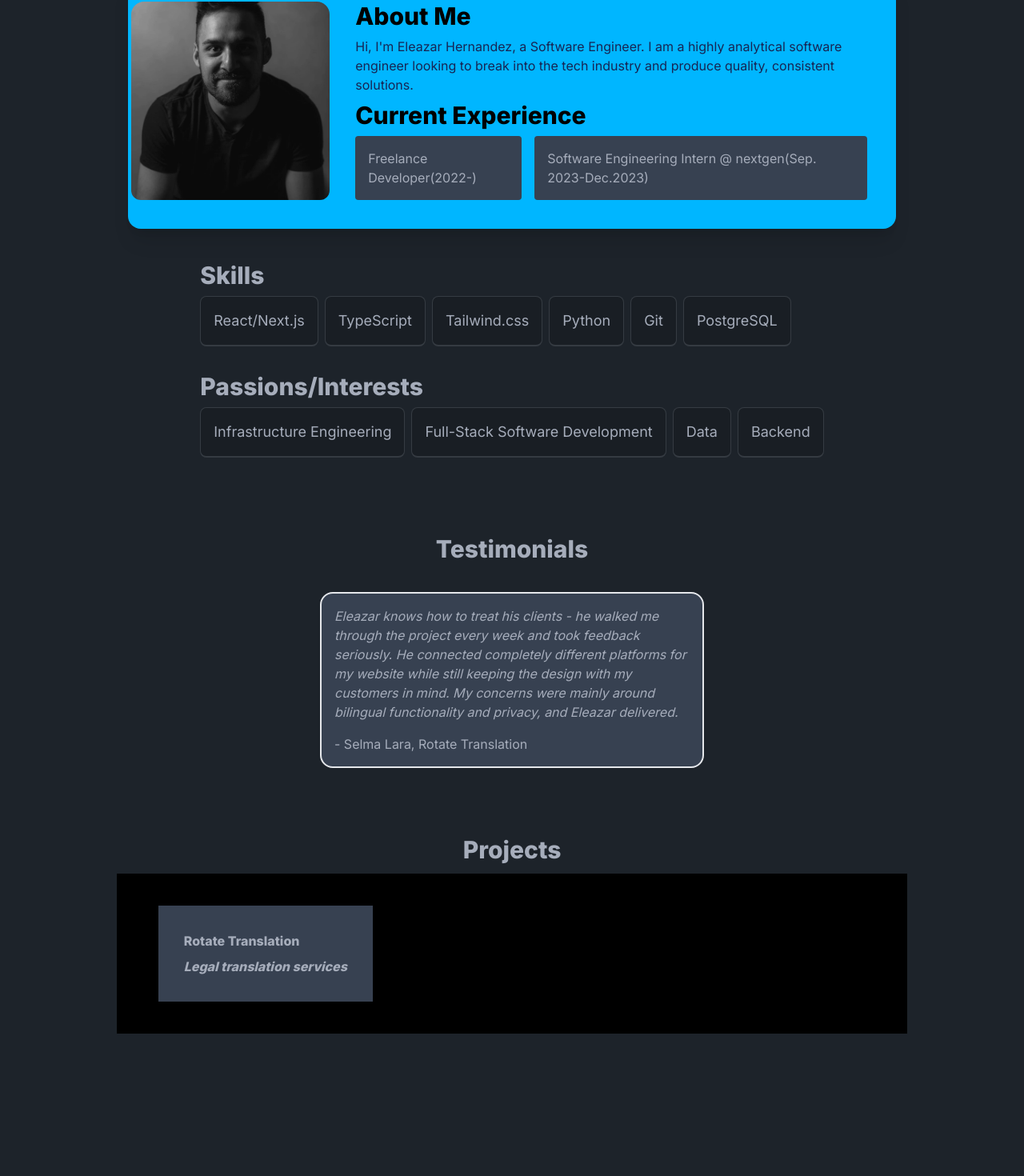
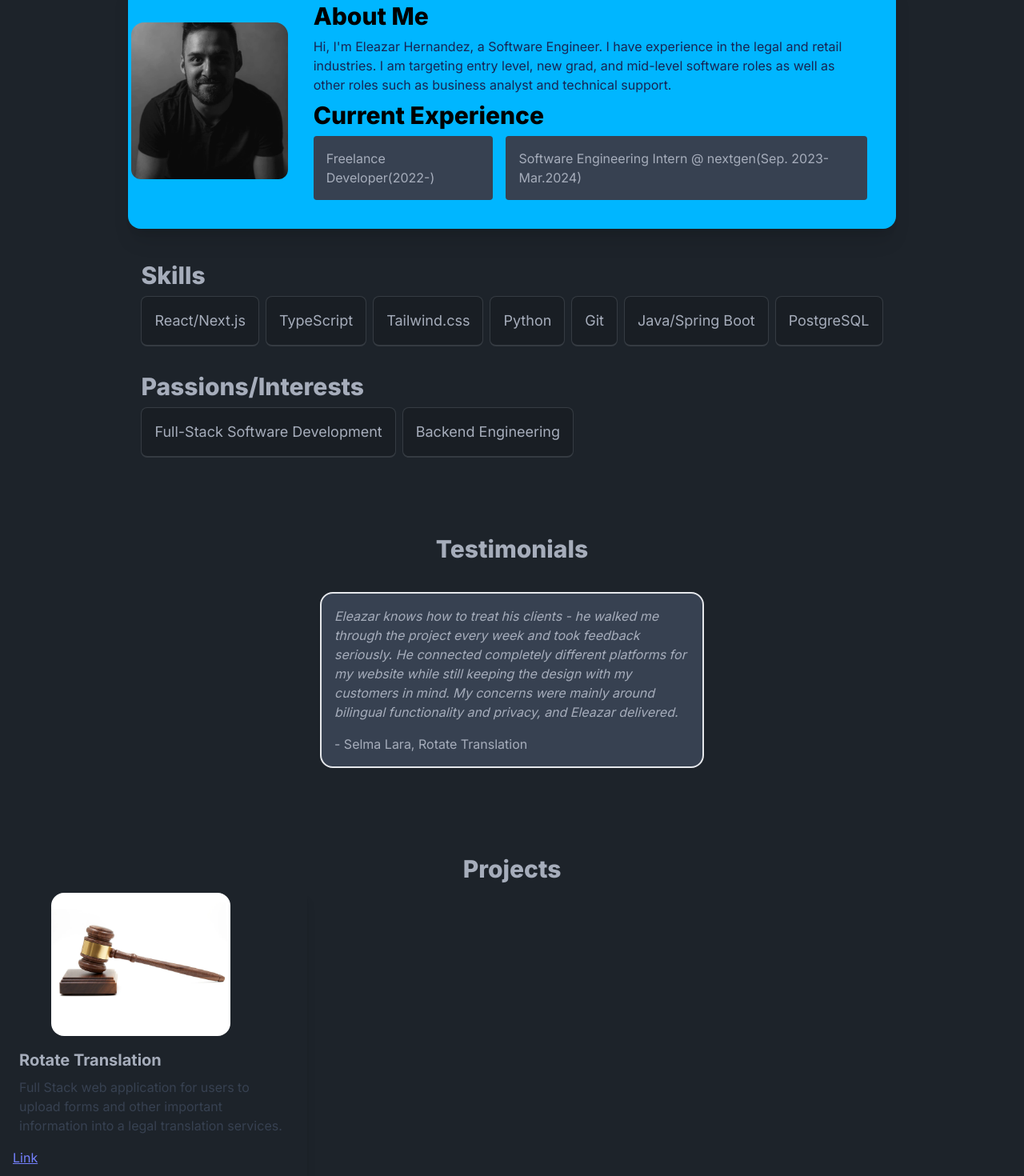
Before and after one commit to ehernandez42/portfolio-site-next, a Next.js app in the folder portfolio-site-next/: page /portfolio in a window 1280 px wide. Shown: the part 98-1568 px from the top of the page at 80% size. Before the commit the page ends 1390 px from the top, so only its background shows below. Built offline with nearby package versions, Linux system fonts and the light colour scheme.

Commit message:
updated project card and added resume link

```diff
--- a/portfolio-site-next/src/app/page.tsx
+++ b/portfolio-site-next/src/app/page.tsx
@@ -2,9 +2,9 @@
 import Link from "next/link";
 
 export default function Home() {
+
     return (
         <div data-theme="dark">
-
 
             <main>
                 <div className="py-1 px-1 w-10/12 text-center mx-auto my-24 max-w-screen-xl p-32 lg:py-16 lg:px-12">
@@ -29,6 +29,7 @@ export default function Home() {
                     <Link href={'contact'} className={'btn btn-info'}>
                         Contact Me
                     </Link>
+
                 </div>
             </main>
 
--- a/portfolio-site-next/src/app/portfolio/page.tsx
+++ b/portfolio-site-next/src/app/portfolio/page.tsx
@@ -1,7 +1,8 @@
 'use client'
 import {PersonalInfo, ProjectsList, Testimonial} from "@/types/types";
 import AboutMe from "@/components/AboutMe";
-import Project from "@/components/ProjectsList";
+import Project from "@/components/Project";
+import Link from "next/link";
 
 const selmaQuote: Testimonial = {
     quote: "Eleazar knows how to treat his clients - he walked me through the project " +
@@ -17,19 +18,21 @@ const selmaQuote: Testimonial = {
 const info: PersonalInfo = {
     name: "Eleazar Hernandez",
     profession: "Software Engineer",
-    background: "I am a highly analytical software engineer looking to break into the tech industry " +
-        "and produce quality, consistent solutions.",
-    experience: ["Freelance Developer(2022-)", "Software Engineering Intern @ nextgen(Sep. 2023-Dec.2023)"],
-    skills: ["React/Next.js", "TypeScript", "Tailwind.css", "Python", "Git", "PostgreSQL"],
-    passions: ['Infrastructure Engineering', 'Full-Stack Software Development', 'Data', "Backend"],
+    background: "I have experience in the legal and retail" +
+        " industries. I am targeting entry level, new grad, and mid-level software roles as well as " +
+        "other roles such as business analyst and technical support.",
+    experience: ["Freelance Developer(2022-)", "Software Engineering Intern @ nextgen(Sep. 2023-Mar.2024)"],
+    skills: ["React/Next.js", "TypeScript", "Tailwind.css", "Python", "Git", "Java/Spring Boot", "PostgreSQL"],
+    passions: ['Full-Stack Software Development', "Backend Engineering"],
     testimonials: [selmaQuote]
 }
 
 const projectOne: ProjectsList = {
-    titles: ["Rotate Translation"],
-    images: ["portfolio-site-next/public/headshot.png"],
-    captions: ["Legal translation services"],
-    urlLinks: ["d", "y"],
+    title: 'Rotate Translation',
+    image: "/gavel_for_rotate_translation.png",
+    caption: "Full Stack web application for users to upload forms and other important information into a legal translation services.",
+    urlLink: "",
+    hashTags: ["React", "TypeScript", "Firebase", "Stripe"]
 }
 
 
@@ -41,7 +44,14 @@ export default function Portfolio() {
                     <a className="btn btn-ghost text-xl" href={'/'}>
                         Start
                     </a>
+                    <Link href={'/Eleazar_Hernandez_Resume.pdf'}>
+                        <div className={'btn btn-ghost text-xl navbar-center'}>
+                            Resume
+                        </div>
+
+                    </Link>
                     <div className="dropdown mx-16">
+
                         <div tabIndex={0} role="button" className="btn btn-ghost lg:hidden">
                             More
                         </div>
@@ -61,7 +71,13 @@ export default function Portfolio() {
                 <div className={'flex justify-center flex-col'}>
 
                     <AboutMe personalInfo={info}/>
-                    <Project projects={projectOne}/>
+
+                    <h1 className={'text-3xl font-extrabold mb-3 text-center pt-6'}>Projects</h1>
+                    <div className={'lg:flex sm:justify-normal flex-wrap gap-4'}>
+                        <Project projects={projectOne}/>
+
+                    </div>
+
                 </div>
 
             </main>
--- /dev/null
+++ b/portfolio-site-next/src/components/Project.tsx
@@ -0,0 +1,40 @@
+import {ProjectsList} from "@/types/types";
+import Link from "next/link";
+
+
+interface props {
+    projects: ProjectsList;
+}
+
+const Project = ({projects}: props) => {
+    const {title, image, caption, urlLink, hashTags} = projects;
+
+    return (
+        // - a card that shows the name of the company, an image as its background, a little description underneath the title of the company/project
+        <div className="max-w-sm rounded overflow-hidden shadow-lg">
+            <img className="max-w-56 mx-16 card" src={image} alt="Rotate_Translation" />
+                <div className="px-6 py-4">
+                    <div className="font-bold text-xl mb-2">{title}</div>
+                    <p className="text-gray-700 text-base">
+                        {caption}
+                    </p>
+                </div>
+            <Link href={urlLink}>
+                <div className={'btn-link rounded px-4'}>
+                    Link
+                </div>
+                </Link>
+                <div className="px-6 pt-4 pb-2">
+                    {hashTags.map((tag) => {
+                        return(
+                            <span
+                                className="inline-block bg-gray-200 rounded-full px-3 py-1 text-sm font-semibold text-gray-700 mr-2 mb-2">
+                                #{tag}
+                            </span>
+                        )
+                    })}
+                </div>
+        </div>
+    )
+}
+export default Project;
--- a/portfolio-site-next/src/components/ProjectsList.tsx
+++ /dev/null
@@ -1,35 +0,0 @@
-import {ProjectsList} from "@/types/types";
-
-
-interface props {
-    projects: ProjectsList;
-}
-
-// refactor this to the actual card
-const ProjectsList = ({projects}: props) => {
-    const {titles, images, captions, urlLinks} = projects;
-
-    return (
-        <div className={'flex flex-col items-center'}>
-            <h1 className={'text-3xl font-extrabold mb-3'}>Projects</h1>
-            <div className={''}>
-                <div
-                    className={'bg-info-content rounded-4xl p-10 grid lg:grid-cols-3 sm:grid-cols-2 gap-4 justify-between font-extrabold'}>
-                    {titles.map((title, index, image) => (
-                        <section className={'card-body bg-gray-700 mx-3'} key={index}>
-                            {image}
-                            <section className={'italic '}>
-                                {captions}
-                            </section>
-
-                        </section>
-                    ))}
-                </div>
-
-            </div>
-        </div>
-    )
-}
-
-
-export default ProjectsList;
```
Also changed, not shown: portfolio-site-next/src/types/types.ts (+5 -4 lines), portfolio-site-next/public/gavel_for_rotate_translation.png (added), portfolio-site-next/src/components/ProjectCard.tsx (deleted), portfolio-site-next/src/components/writings.tsx (deleted), 1 other file (tests, documents, lock files or other folders).
